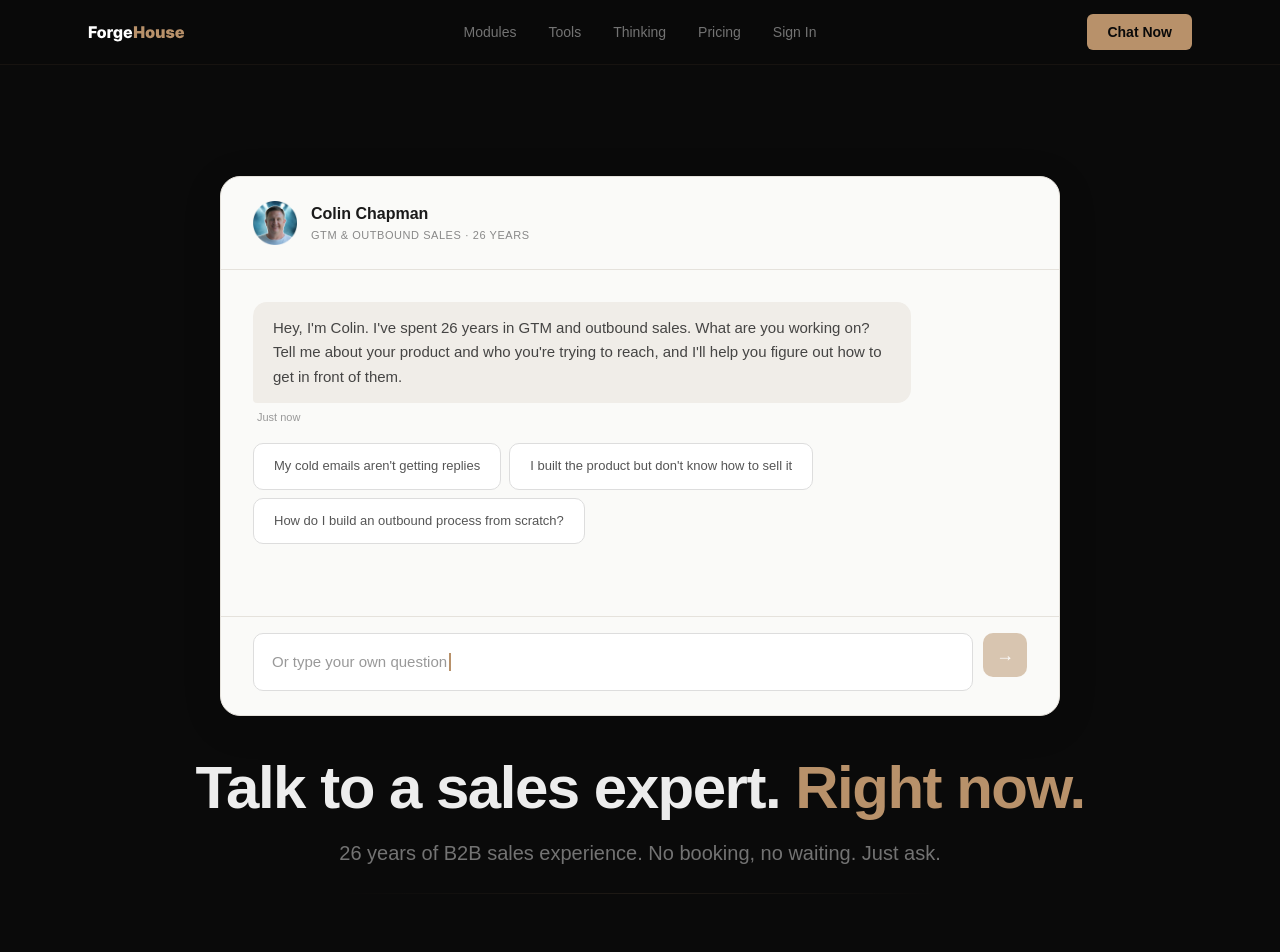
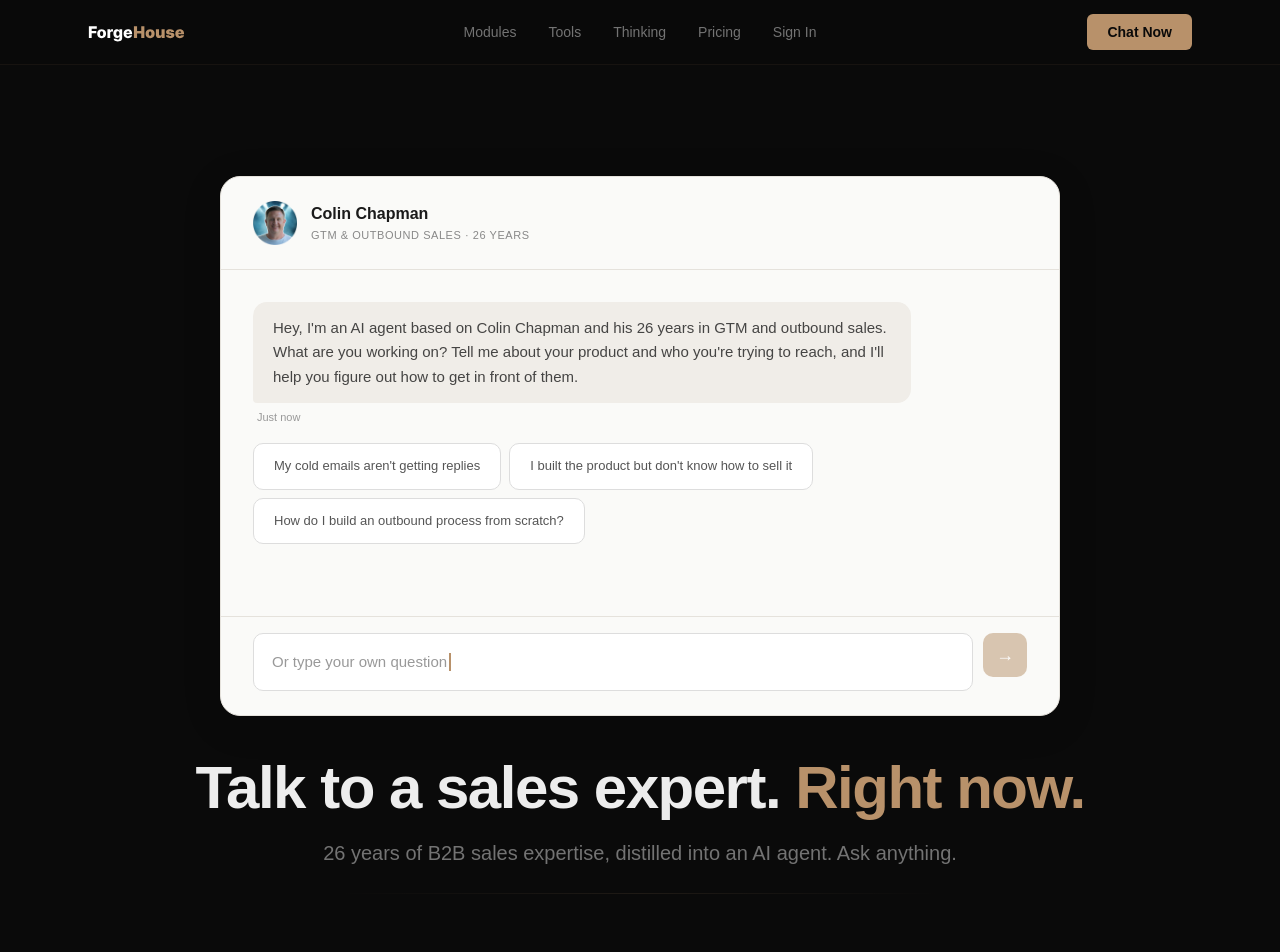
Before and after one commit to Apex-Sudo/forgehouse-site, a Next.js app: page / in a window 1280 px wide. Shown: the top 952 px of the page. Built offline with nearby package versions, Linux system fonts and the light colour scheme; no server answers.

Commit message:
clarify AI agent identity in copy
- Subheader: '26 years of B2B sales expertise, distilled into an AI agent'
- InlineChat intro: 'I'm an AI agent based on Colin Chapman' instead of 'I'm Colin'
- Prevents visitors from thinking they're talking to a human

```diff
--- a/src/app/page.tsx
+++ b/src/app/page.tsx
@@ -18,7 +18,7 @@ export default function Home() {
             <span className="text-amber">Right now.</span>
           </h1>
           <p className="text-muted text-lg md:text-xl max-w-2xl mx-auto leading-relaxed">
-            26 years of B2B sales experience. No booking, no waiting. Just ask.
+            26 years of B2B sales expertise, distilled into an AI agent. Ask anything.
           </p>
         </div>
       </section>
--- a/src/components/InlineChat.tsx
+++ b/src/components/InlineChat.tsx
@@ -11,7 +11,7 @@ const STARTERS = [
 ];
 
 const COLIN_MESSAGE =
-  "Hey, I'm Colin. I've spent 26 years in GTM and outbound sales. What are you working on? Tell me about your product and who you're trying to reach, and I'll help you figure out how to get in front of them.";
+  "Hey, I'm an AI agent based on Colin Chapman and his 26 years in GTM and outbound sales. What are you working on? Tell me about your product and who you're trying to reach, and I'll help you figure out how to get in front of them.";
 
 export default function InlineChat() {
   const router = useRouter();
```
